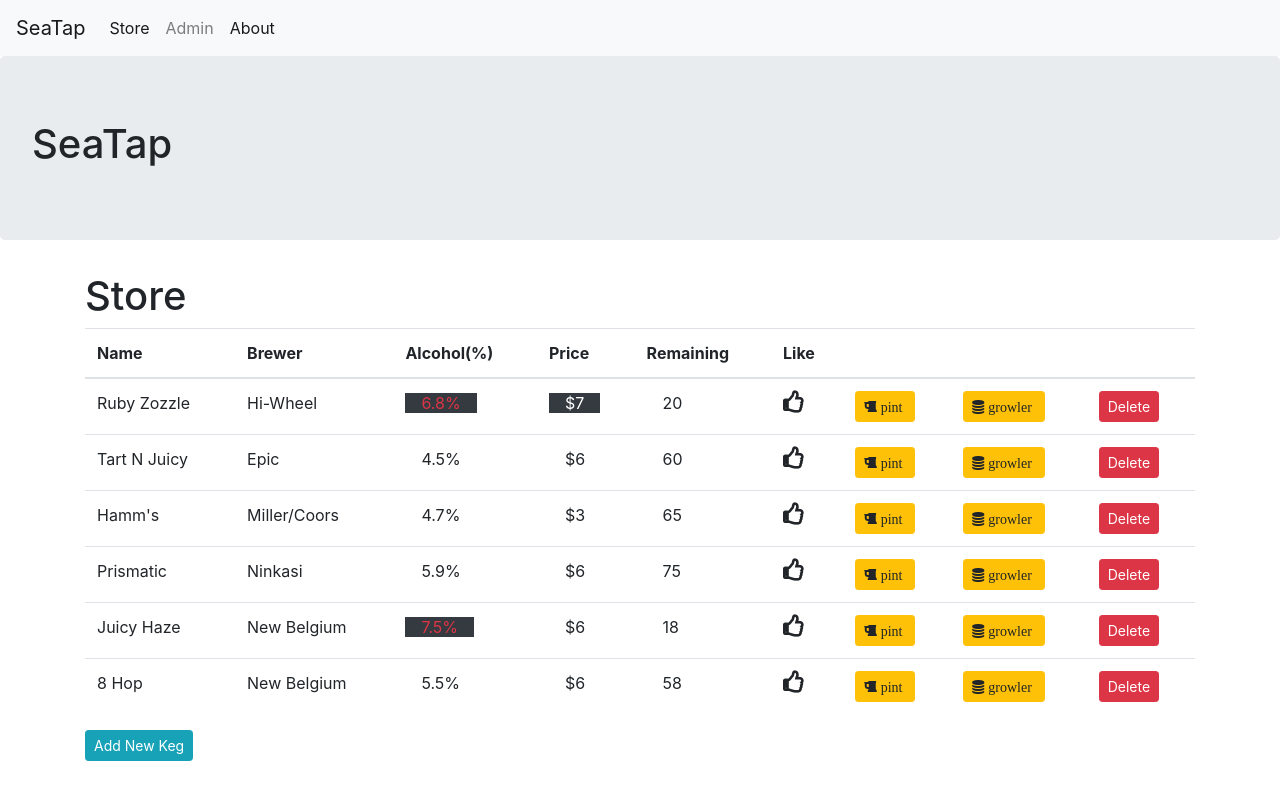
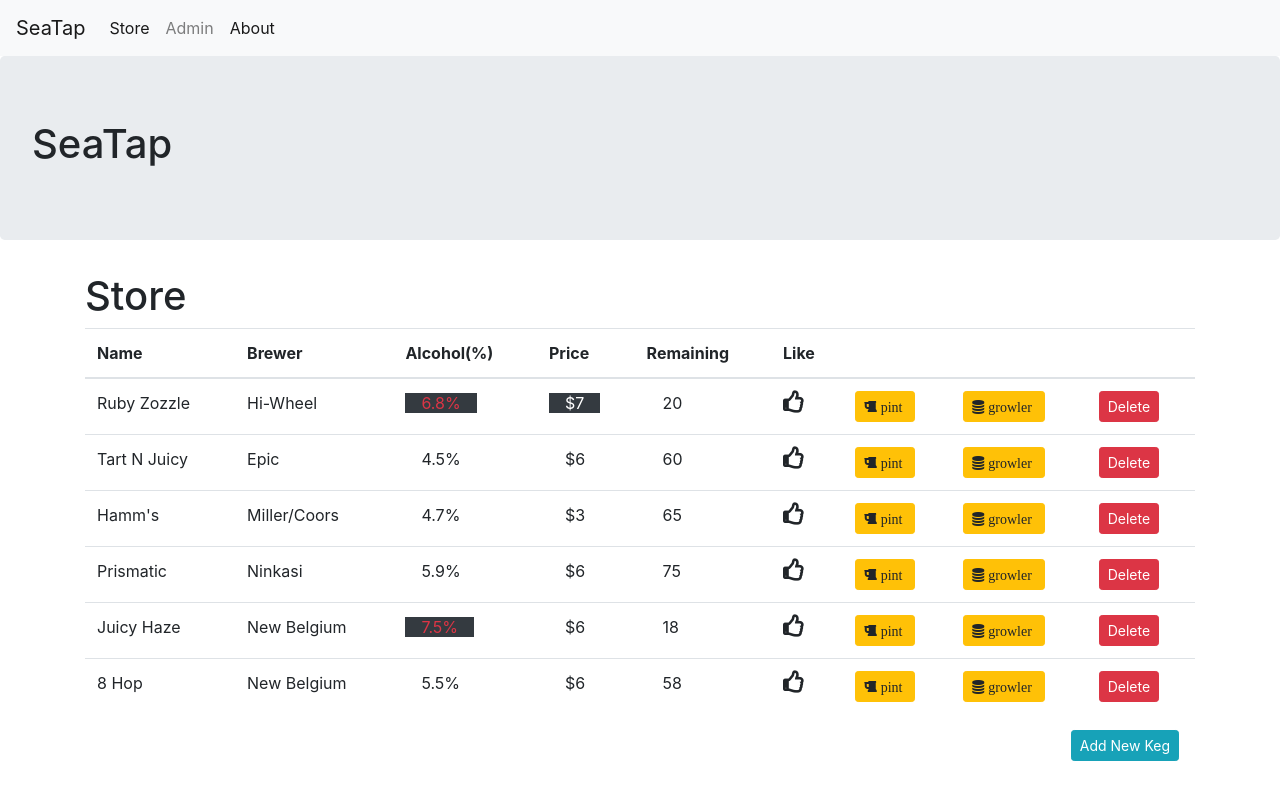
Before and after one commit to chanzlee/TapRoom-React, a React app: page /#/store in a window 1280 px wide. Built offline with nearby package versions, Linux system fonts and the light colour scheme.

Commit message:
move modal button.

```diff
--- a/src/components/kegs.jsx
+++ b/src/components/kegs.jsx
@@ -121,7 +121,8 @@ class Kegs extends React.Component {
           newKeg={this.state.newKeg}
         />
         <button
-          className="btn btn-info btn-sm"
+          style={{ float: "right" }}
+          className="btn btn-info btn-sm mr-3"
           type="button"
           onClick={this.showModal}
         >
```
